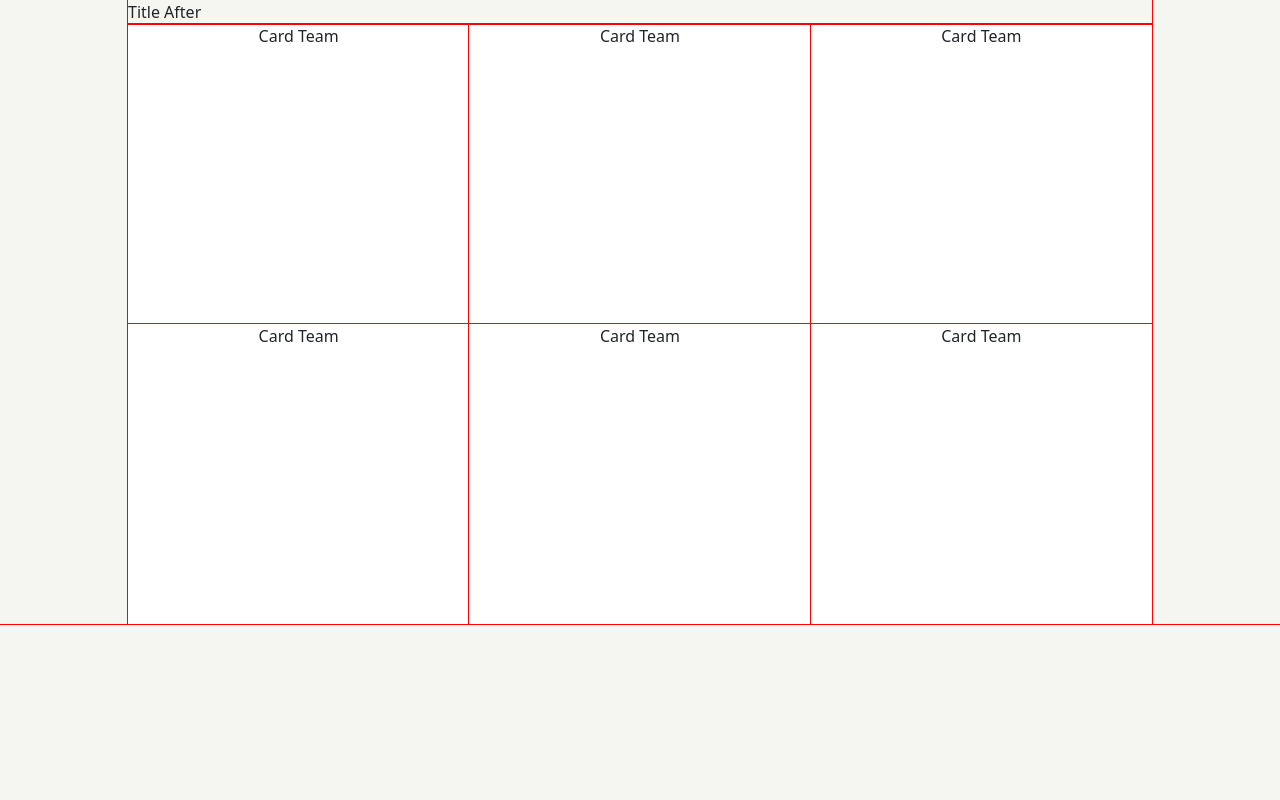
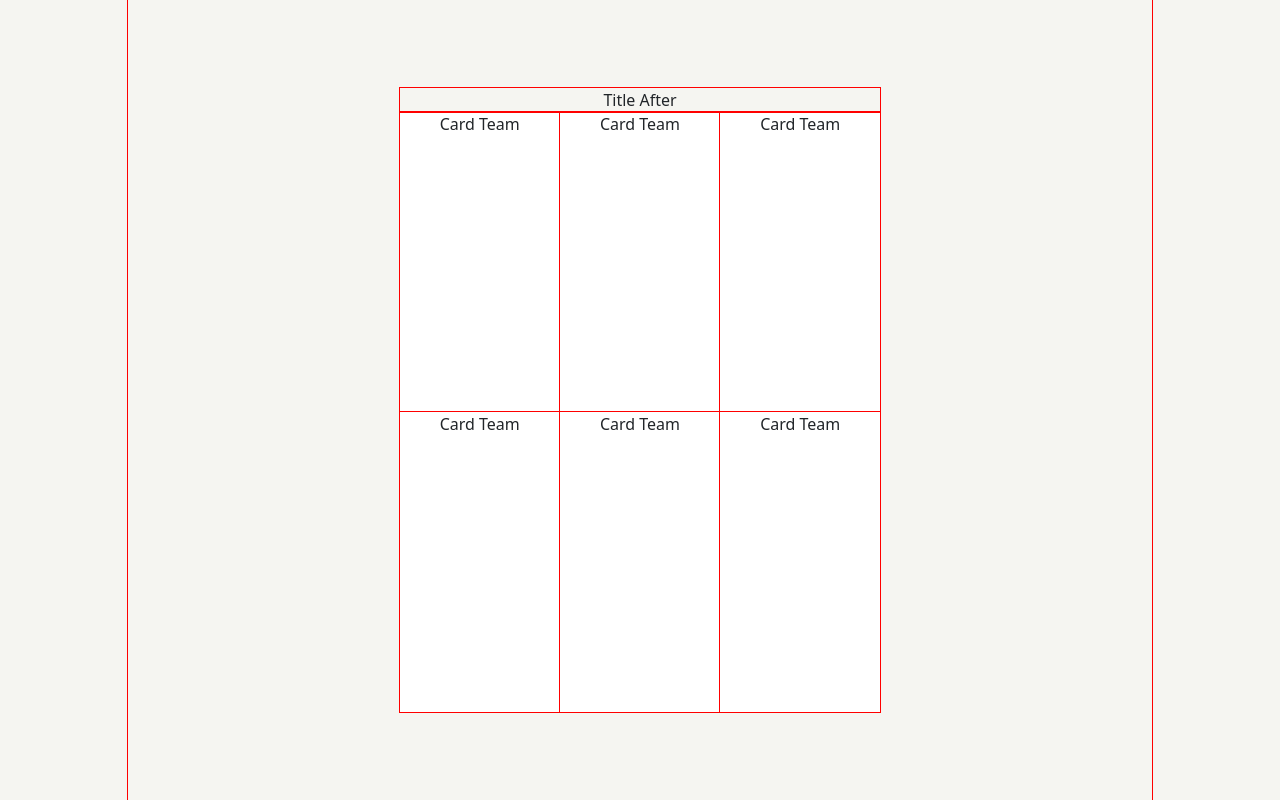
Before and after one commit to ruggerifrancesco/js-our-team, a plain HTML site: page index.html in a window 1280 px wide. Drawn offline with nearby package versions, Linux system fonts and the light colour scheme.

Commit message:
1 step to fix xl breakpointsd cards

```diff
--- a/assets/css/style.css
+++ b/assets/css/style.css
@@ -13,6 +13,17 @@ body {
         width: 70%;
     }
 }
+@media screen and (min-width: 1200px) {
+    body {
+        width: 70%;
+
+        /* Try to comment this properties */
+        display: flex;
+        align-items: center;
+        justify-content: center;
+        height: 100vh;
+    }
+}
 
 
 .my_card {
--- a/index.html
+++ b/index.html
@@ -16,7 +16,7 @@
 <body>
 
     <main>
-        <section class="my_title-section">
+        <section class="my_title-section text-center">
             Title After
         </section>
 
```
